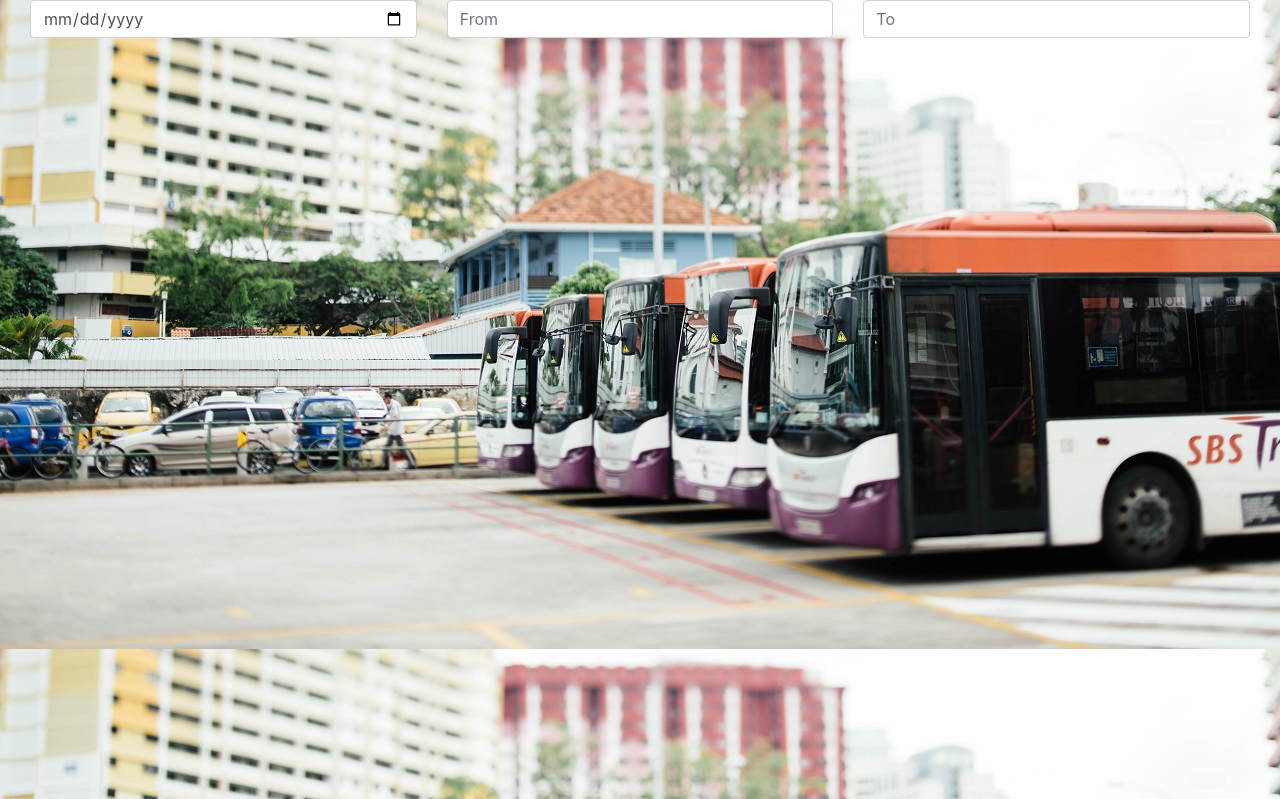
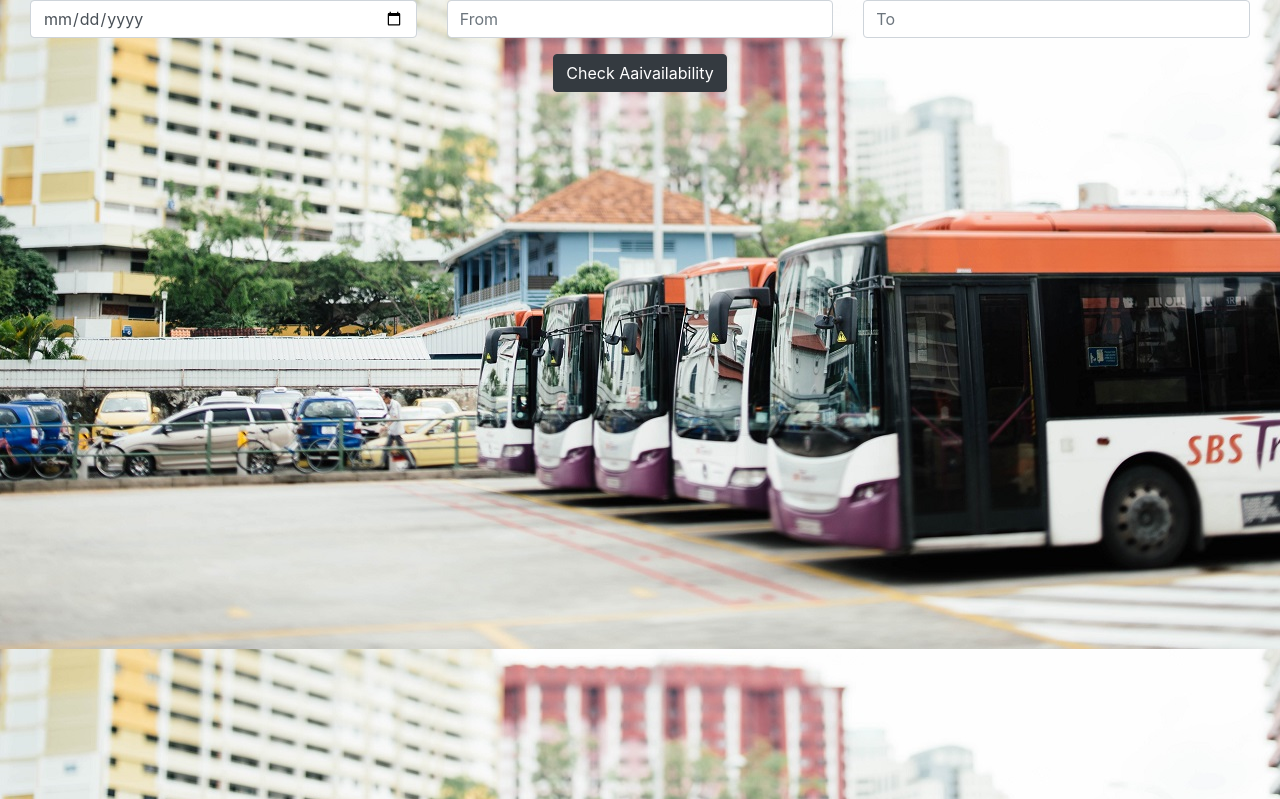
Before and after one commit to reddeath1/traveltz, a PHP site: page / in a window 1280 px wide. Shown: the part 56-855 px from the top of the page. Run offline with PHP 8.4, Linux system fonts and the light colour scheme.

Commit message:
button added

```diff
--- a/header.php
+++ b/header.php
@@ -1,8 +1,6 @@
 <?php
 include_once('head.php');
 ?>
-
-
 
 <!--Navigation Bar Starts Here-->
 <nav class="navbar navbar-expand-sm">
--- a/view/home.php
+++ b/view/home.php
@@ -21,10 +21,14 @@
 				<input type="text" class="form-control" id="from" placeholder="From">
 			</div>
 
-
 			<div class="form-group col-md-4">
 				<input type="text" class="form-control" id="to" placeholder="To">
 			</div>
 		</div>
+		<div class="row">
+			<div class="form-group col-md-4 offset-md-4 text-center">
+				<button type="button" class="btn btn-dark">Check Aaivailability</button>
+			</div>
+		</div>
 	</div>
 </div>
--- a/view/public/css/style.css
+++ b/view/public/css/style.css
@@ -1,5 +1,6 @@
 .hero {
     background-image: url(../images/hero.jpg);
+    background-color: red;
     height: 100%;
     height: auto;
     min-height: 100%;
```
